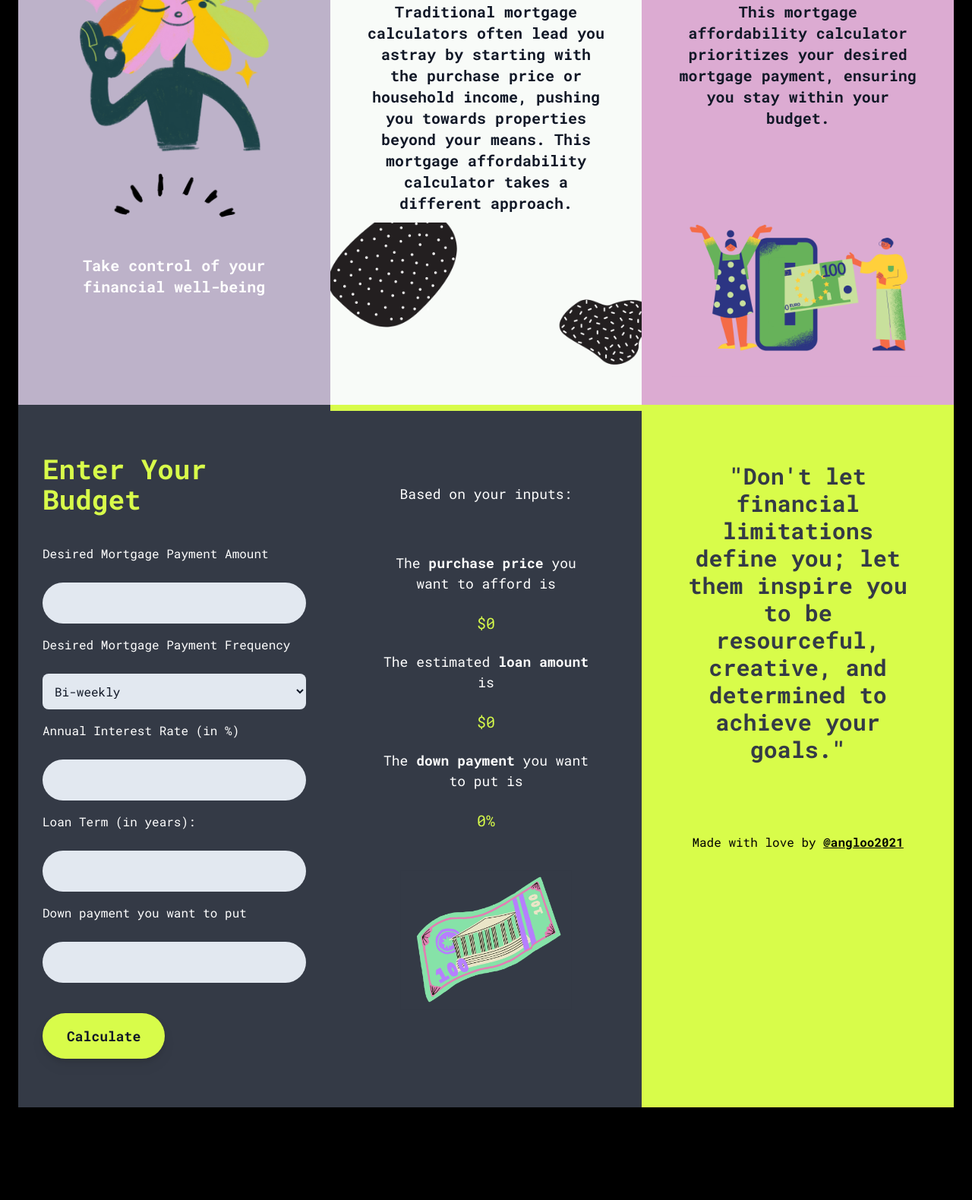
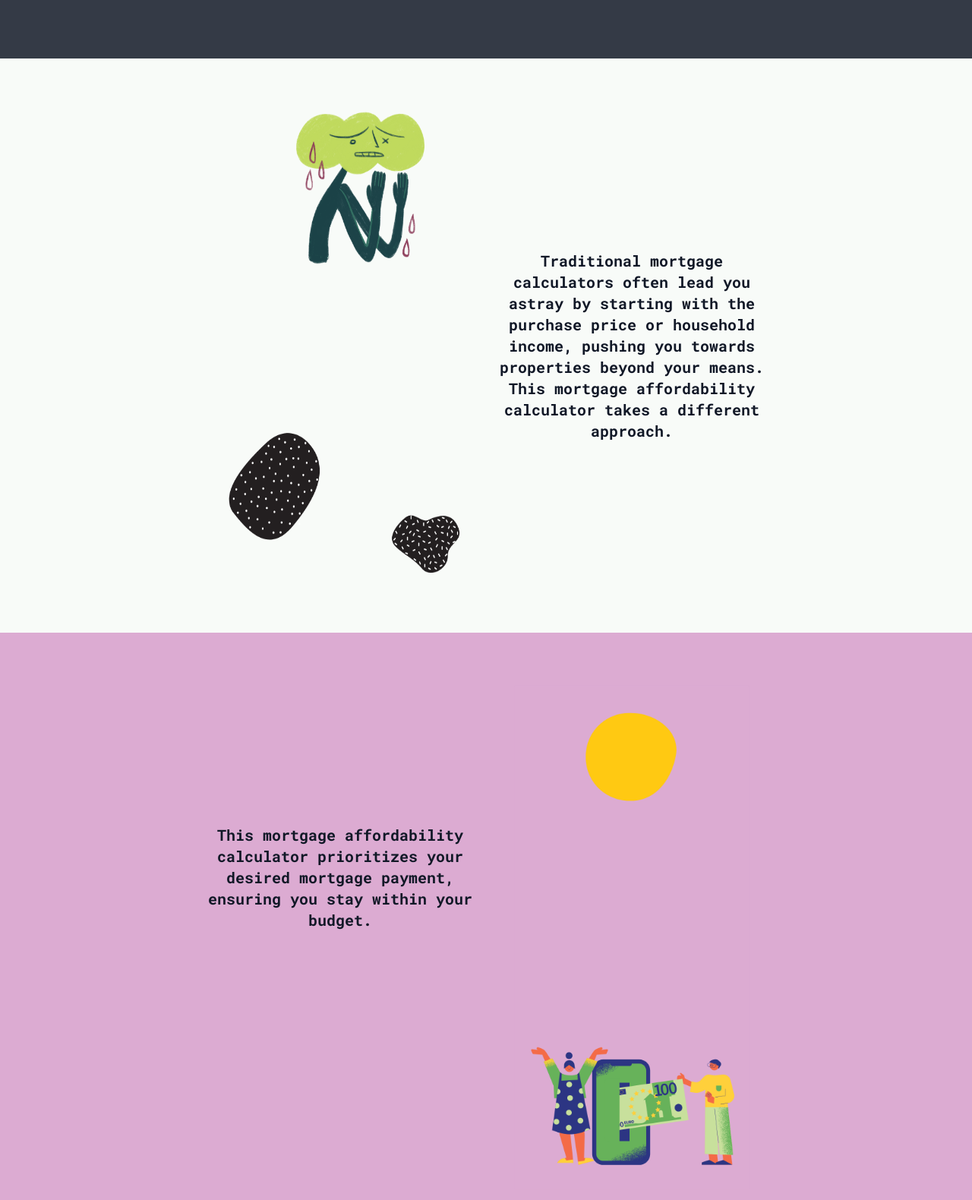
Before and after one commit to angello0926/mortgage-payment-calculator, a website: page index.html in a window 1280 px wide. Shown: the part 275-1855 px from the top of the page at 76% size. Before the commit the page ends 1757 px from the top, so only its background shows below. Drawn offline with nearby package versions, Linux system fonts and the light colour scheme.

Commit message:
update style

```diff
--- a/index.html
+++ b/index.html
@@ -3,7 +3,6 @@
   <head>
     <meta charset="UTF-8" />
     <meta name="viewport" content="width=device-width, initial-scale=1.0" />
-
     <link
       href="https://fonts.googleapis.com/css?family=Roboto Mono:regular,bold,bolditalic"
       rel="stylesheet"
@@ -16,7 +15,6 @@
         font-family: "Roboto Mono";
         margin: 0;
         padding: 0px;
-        background: black;
       }
 
       h1 {
@@ -54,37 +52,46 @@
       }
     </style>
   </head>
-  <body class="flex-none sm:flex sm:flex-wrap md:p-6">
-    <section class="bg-purple p-8 pb-20 sm:w-1/2 md:w-1/3 lg:w-1/3 xl:w-1/3">
-      <h1 class="font-bold text-3xl text-left text-white mb-5 md:text-2xl">
+  <body class="flex-none md:flex md:flex-wrap">
+    <section class="bg-darkBlue p-8 mx-auto pb-20 w-full sm:flex sm:justify-center">
+      <div class="w-full max-w-xl">
+        <h1 class="font-bold text-3xl text-left text-yellow mb-5 md:text-5xl">
           The "Budget-Aligned" Mortgage Affordability Calculator
         </h1>
-      <img class="animated" src="./hero-1.png" />
-      <h1 class="animated font-bold text-xl text-center text-white">
+        <h1 class="font-bold text-xl text-left text-white">
           Take control of your financial well-being
         </h1>
+      </div>
     </section>
     <section
-      class="bg-paper bg-[url(./hero-2.png)] bg-cover bg-center p-8 sm:w-1/2 md:w-1/3 lg:w-1/3 xl:w-1/3"
+      class="bg-paper bg-[url(./hero-2.png)] sm:bg-none sm:bg-paper bg-cover bg-center p-8 sm:w-screen sm:flex sm:justify-center"
     >
+      <img src="./hero-2.png" class="hidden max-w-sm sm:block" />
+      <div class="w-full sm:max-w-sm">
         <h1
           class="animated bg-paper font-semibold text-xl text-center text-gray-900 my-52 p-3"
         >
-        Traditional mortgage calculators often lead you astray by starting with
-        the purchase price or household income, pushing you towards properties
-        beyond your means. This mortgage affordability calculator takes a
-        different approach.
+          Traditional mortgage calculators often lead you astray by starting
+          with the purchase price or household income, pushing you towards
+          properties beyond your means. This mortgage affordability calculator
+          takes a different approach.
         </h1>
+      </div>
     </section>
     <section
-      class="bg-pink bg-[url(./hero-3.png)] bg-cover bg-center p-8 sm:w-1/2 md:w-1/3 lg:w-1/3 xl:w-1/3"
+      class="bg-pink bg-[url(./hero-3.png)] sm:bg-none sm:bg-pink bg-cover bg-center p-8 sm:w-screen sm:flex sm:justify-center"
     >
-      <h1 class="animated font-semibold text-xl text-center text-gray-900 my-52 p-3">
-        This mortgage affordability calculator prioritizes your desired mortgage
-        payment, ensuring you stay within your budget.
+      <div class="w-full sm:max-w-sm">
+        <h1
+          class="animated font-semibold text-xl text-center text-gray-900 my-52 p-3"
+        >
+          This mortgage affordability calculator prioritizes your desired
+          mortgage payment, ensuring you stay within your budget.
         </h1>
+      </div>
+      <img src="./hero-3.png" class="hidden max-w-sm sm:block" />
     </section>
-    <section class="bg-darkBlue p-8 py-16 sm:w-1/2 md:w-1/2 lg:w-1/3 xl:w-1/3">
+    <section class="bg-darkBlue p-8 py-16 sm:w-1/2 md:w-1/2 lg:w-1/2 xl:w-1/2">
       <h1 class="text-yellow font-bold text-4xl text-left text-white mb-10">
         Enter Your Budget
       </h1>
@@ -139,7 +146,7 @@
 
     <section
       id="result"
-      class="bg-darkBlue p-8 py-16 border-yellow border-t-8 sm:w-full md:w-1/2 lg:w-1/3 xl:w-1/3"
+      class="bg-darkBlue p-8 py-16 border-yellow border-t-8 sm:w-full md:w-1/2 lg:w-1/2 xl:w-1/2"
     >
       <div id="resultDiv" class="flex flex-col gap-6 p-8">
         <p class="text-white mb-10">Based on your inputs:</p>
@@ -147,13 +154,11 @@
           The <span class="font-bold">purchase price</span> you want to afford
           is
         </p>
-        <p id="affordablePurchasePrice" class="text-xl text-yellow">
-          $0
-        </p>
+        <p id="affordablePurchasePrice" class="text-xl text-yellow">$0</p>
         <p class="text-white">
           The estimated <span class="font-bold">loan amount</span> is
         </p>
-        <p id="loanAmount" class="text-xl text-yellow"> $0</p>
+        <p id="loanAmount" class="text-xl text-yellow">$0</p>
         <p class="text-white">
           The <span class="font-bold">down payment</span> you want to put is
         </p>
@@ -161,12 +166,17 @@
         <img class="animated" src="./hero-4.png" />
       </div>
     </section>
-    <section class="bg-yellow p-8 py-16 sm:min-w-xs lg:w-1/3" >
+    <section class="bg-yellow p-8 py-16 sm:min-w-xs">
       <h1 class="font-semibold text-3xl text-center text-darkBlue mb-20 p-3">
         "Don't let financial limitations define you; let them inspire you to be
         resourceful, creative, and determined to achieve your goals."
       </h1>
-      <h5 class="text-center">Made with love by <a href="https://twitter.com/angloo2021" class="underline font-semibold">@angloo2021</a> </h5>
+      <h5 class="text-center">
+        Made with love by
+        <a href="https://twitter.com/angloo2021" class="underline font-semibold"
+          >@angloo2021</a
+        >
+      </h5>
     </section>
     <script src="script.js"></script>
   </body>
```
Lines whose indentation alone changed are shown as unchanged.
